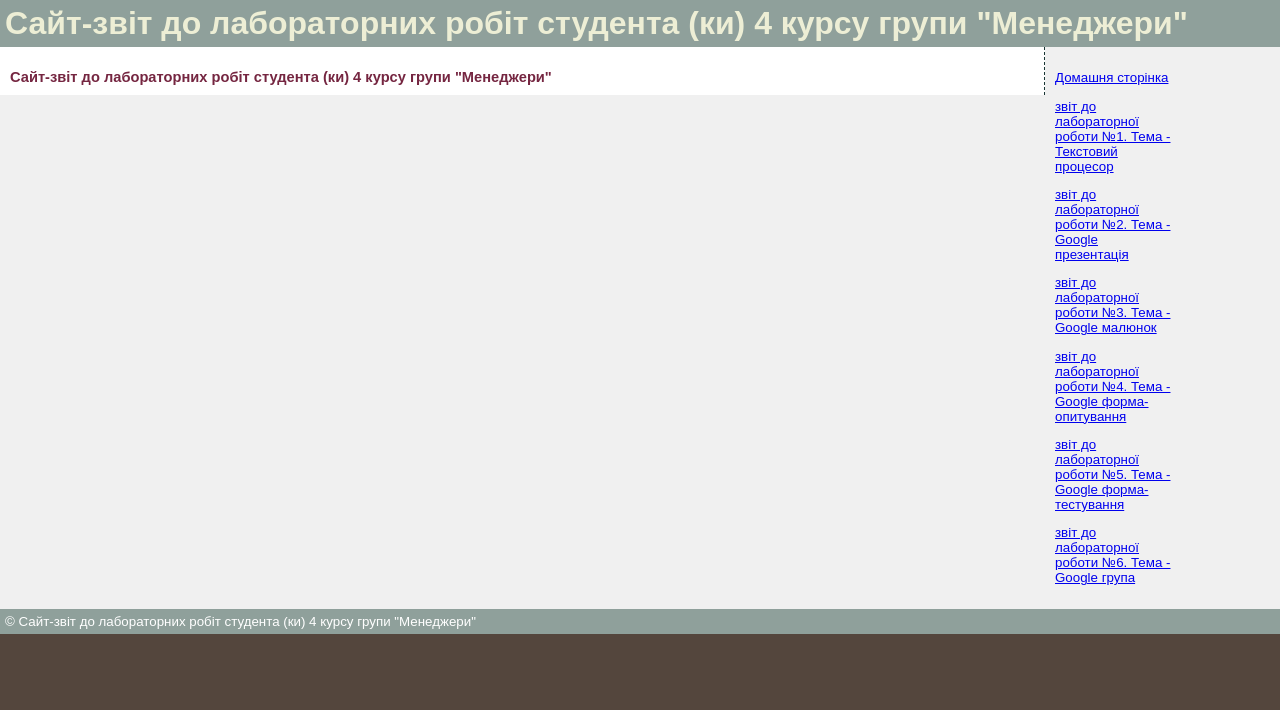
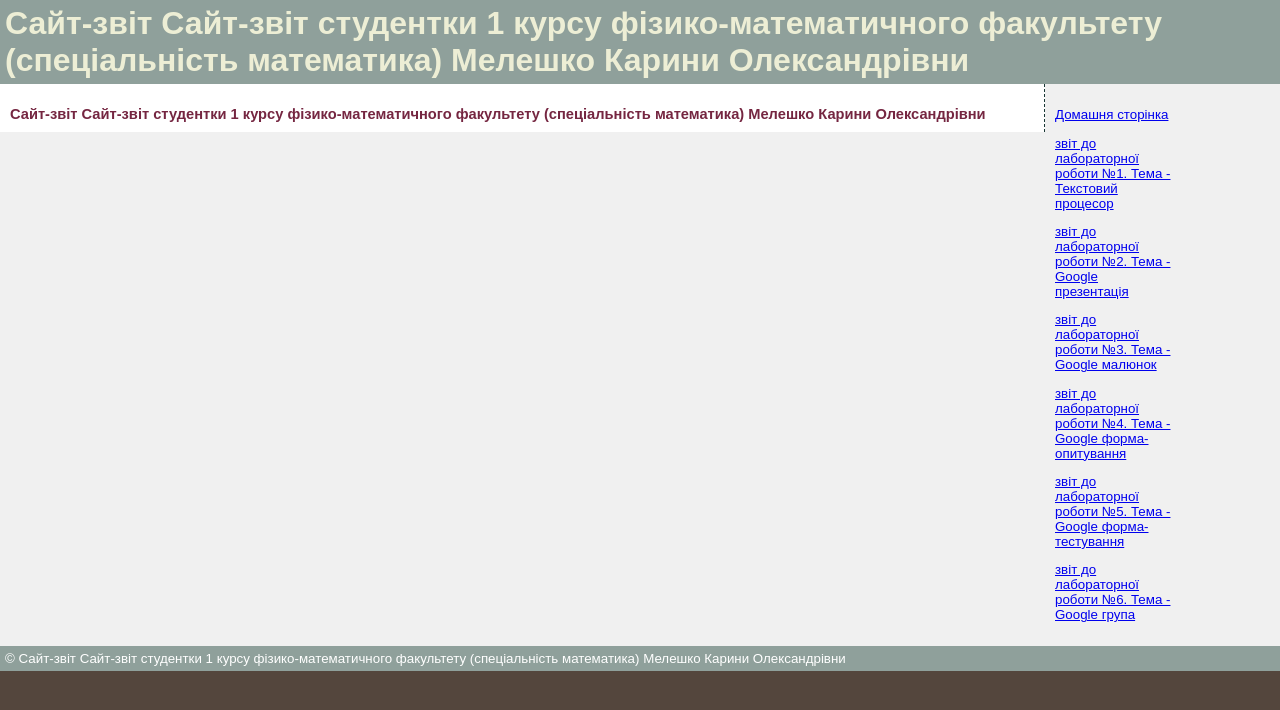
Before and after one commit to Karina763/-, a plain HTML site: page index.html in a window 1280 px wide. Drawn offline with Linux system fonts and the light colour scheme.

Commit message:
Update index.html

```diff
--- a/index.html
+++ b/index.html
@@ -53,9 +53,9 @@
  </head>
  <body>
   <div id="container">
-   <div id="header">Сайт-звіт до лабораторних робіт студента (ки) 4 курсу групи "Менеджери"</div>
+   <div id="header">Сайт-звіт Сайт-звіт студентки 1 курсу фізико-математичного факультету (спеціальність математика) Мелешко Карини Олександрівни </div>
    <div id="content">
-    <h2>Сайт-звіт до лабораторних робіт студента (ки) 4 курсу групи "Менеджери"</h2>
+    <h2>Сайт-звіт Сайт-звіт студентки 1 курсу фізико-математичного факультету (спеціальність математика) Мелешко Карини Олександрівни</h2>
    </div>
    <div id="sidebar">
     <p><a href="index.html">Домашня сторінка</a></p>
@@ -67,7 +67,7 @@
     <p><a href="lab6.html">звіт до лабораторної роботи №6. Тема -  Google група</a></p>
    </div>
    <div class="clear"></div>
-   <div id="footer">&copy; Сайт-звіт до лабораторних робіт студента (ки) 4 курсу групи "Менеджери"</div>
+   <div id="footer">&copy; Сайт-звіт Сайт-звіт студентки 1 курсу фізико-математичного факультету (спеціальність математика) Мелешко Карини Олександрівни</div>
   </div>
  </body>
 </html>
```
